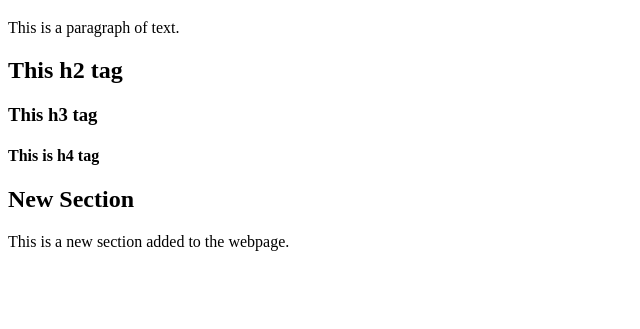
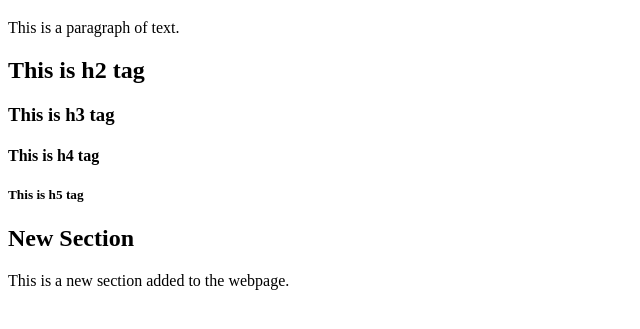
Before and after one commit to preethikavitha/githubwalmart, a plain HTML site: page index.html in a window 1280 px wide. Shown: the part 61-390 px from the top of the page, without its empty margins (0-640 px from the left). Drawn offline with Linux system fonts and the light colour scheme.

Commit message:
Add content commit5

```diff
--- a/index.html
+++ b/index.html
@@ -21,11 +21,12 @@
 
     <!-- Adding a new HTML element -->
 
-    <h2>This h2 tag</h2>
+    <h2>This is h2 tag</h2>
 
-    <h3>This h3 tag</h3>
+    <h3>This is h3 tag</h3>
 
 <h4> This is h4 tag</h4>
+<h5>This is h5 tag</h5>
 
 <div>
 
```
